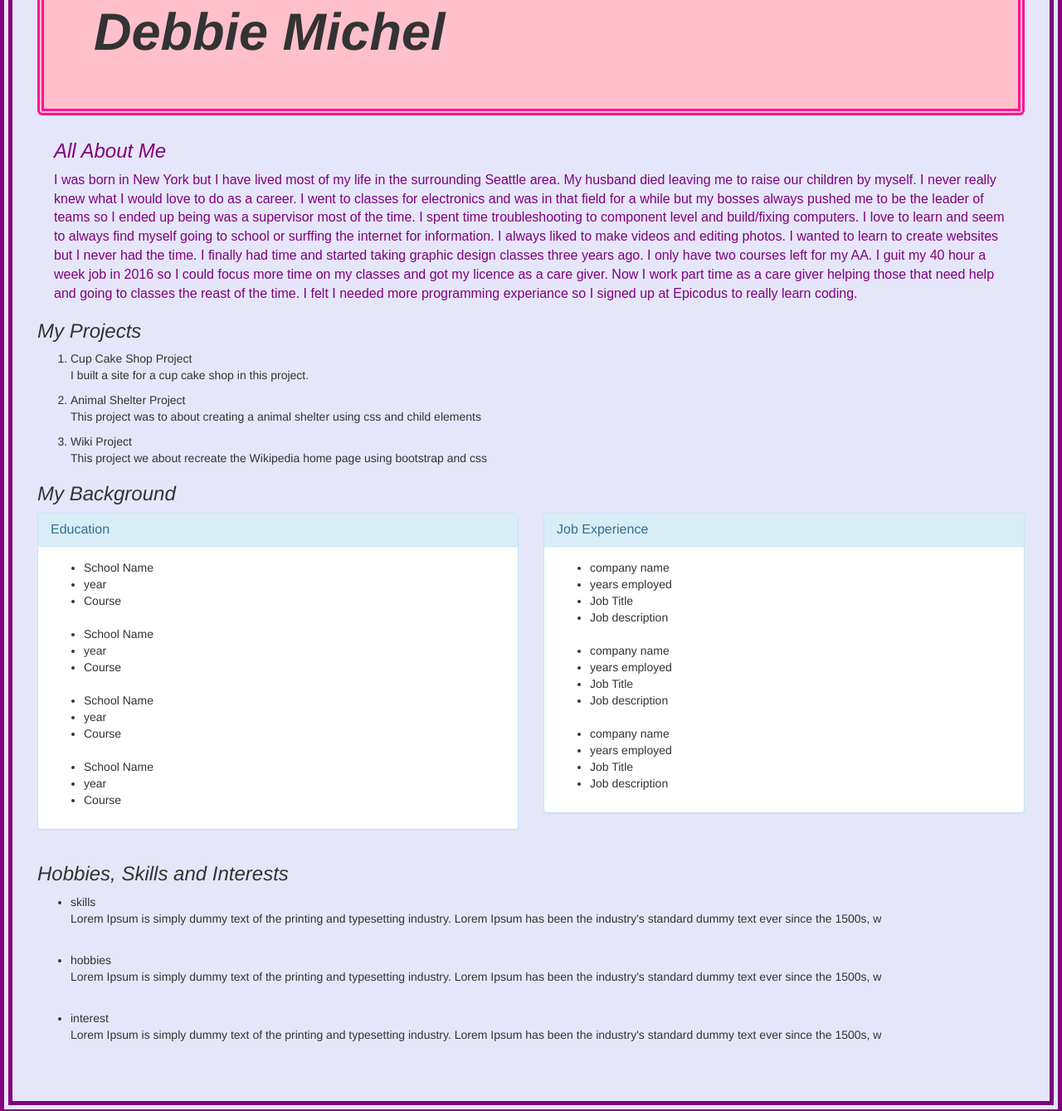
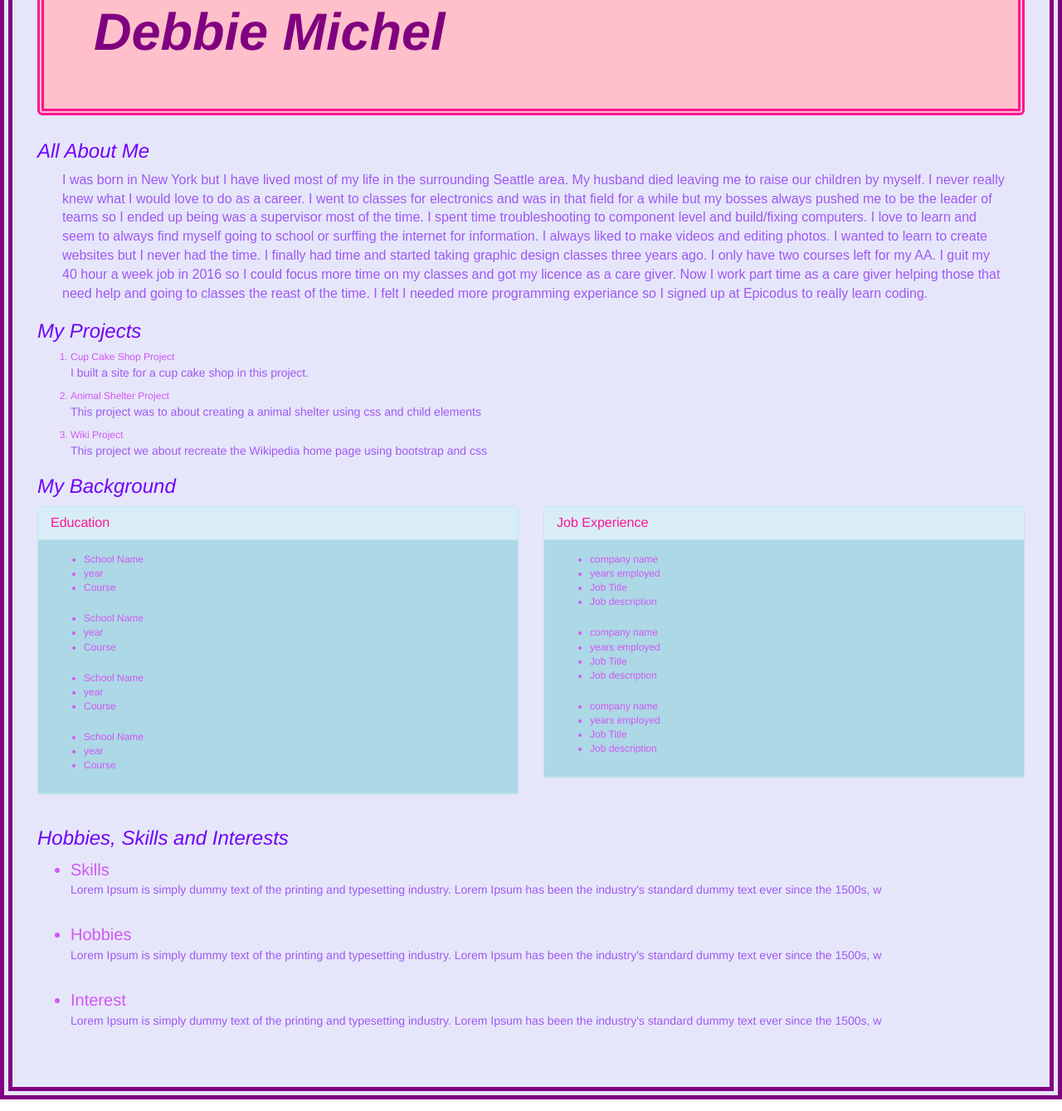
Before and after one commit to pursaa/portfolio, a plain HTML site: page index.html in a window 1280 px wide. Shown: the part 567-1906 px from the top of the page at 83% size. Drawn offline with Linux system fonts and the light colour scheme.

Commit message:
Add color to text and make image a circle image.

```diff
--- a/css/styles.css
+++ b/css/styles.css
@@ -1,33 +1,48 @@
-.container-fluid {
-  padding: 30px;
-  background: lavender;
-  border: 15px double purple;
-
+p {
+  color: #9e58f4;
 }
-.panel-title {
-  float: left;
-
-}
-.panel-heading {
-  height: 40px;
+li {
+  color: #d058f4;
+  font-size: 12px;
 }
 #about-me {
   width: auto;
-  padding-left: 20px;
+  padding-left: 30px;
   padding-right: 20px;
-  color: purple;
   font-family: sans-serif;
   font-size: 16px;
 }
 h3 {
   font-size: 24px;
   font-style: italic;
+  color: #7002f7;
 }
 .jumbotron {
   background-color: pink;
   border: 8px double deeppink;
-
 }
-.project {
-
+.project li {
+  font-size: 20px;
 }
+.container-fluid {
+  padding: 30px;
+  background: lavender;
+  border: 15px double purple;
+  color: #800080;
+}
+.div {
+  color: purple;
+}
+.panel-title {
+  float: left;
+  color: deeppink;
+}
+.panel-heading {
+  height: 40px;
+}
+.panel-body {
+  background-color: lightblue;
+}
+.hobby li {
+  font-size: 20px;
+}
--- a/index.html
+++ b/index.html
@@ -10,13 +10,13 @@
     <div class="container-fluid">
       <!--My picture-->
       <div class="jumbotron">
-      <img src="img/debbie-michel.png" alt="Photo of Debbie Michel">
+      <img src="img/debbie-michel.png" alt="Photo of Debbie Michel" class="img-circle">
       <h1><strong><em>Debbie Michel</em></strong></h1>
       </div>
       <!--About Me-->
-    <div id="about-me">
+    <div>
       <h3>All About Me</h3>
-      <p>I was born in New York but I have lived most of my life in the surrounding Seattle area.  My husband died leaving me to raise our children by myself.  I never really knew what I would love to do as a career.  I went to classes for electronics and was in that field for a while but my bosses always pushed me to be the leader of teams so I ended up being was a supervisor most of the time.  I spent time troubleshooting to component level and build/fixing computers. I love to learn and seem to always find myself going to school or surffing the internet for information.  I always liked to make videos and editing photos.  I wanted to learn to create websites but I never had the time. I finally had time and started taking graphic design classes three years ago. I only have two courses left for my AA.  I guit my 40 hour a week job in 2016 so I could focus more time on my classes and got my licence as a care giver.  Now I work part time as a care giver helping those that need help and going to classes the reast of the time. I felt I needed more programming experiance so I signed up at Epicodus to really learn coding.</p>
+      <p id="about-me">I was born in New York but I have lived most of my life in the surrounding Seattle area.  My husband died leaving me to raise our children by myself.  I never really knew what I would love to do as a career.  I went to classes for electronics and was in that field for a while but my bosses always pushed me to be the leader of teams so I ended up being was a supervisor most of the time.  I spent time troubleshooting to component level and build/fixing computers. I love to learn and seem to always find myself going to school or surffing the internet for information.  I always liked to make videos and editing photos.  I wanted to learn to create websites but I never had the time. I finally had time and started taking graphic design classes three years ago. I only have two courses left for my AA.  I guit my 40 hour a week job in 2016 so I could focus more time on my classes and got my licence as a care giver.  Now I work part time as a care giver helping those that need help and going to classes the reast of the time. I felt I needed more programming experiance so I signed up at Epicodus to really learn coding.</p>
     </div>
       <!--My projects-->
 
@@ -102,13 +102,13 @@
               <div class="hobby">
                 <h3>Hobbies, Skills and Interests</h3>
                 <ul>
-                  <li>skills</li>
+                  <li>Skills</li>
                     <p>Lorem Ipsum is simply dummy text of the printing and typesetting industry. Lorem Ipsum has been the industry's standard dummy text ever since the 1500s, w</p>
                   </br>
-                  <li>hobbies</li>
+                  <li>Hobbies</li>
                     <p>Lorem Ipsum is simply dummy text of the printing and typesetting industry. Lorem Ipsum has been the industry's standard dummy text ever since the 1500s, w</p>
                   </br>
-                  <li>interest</li>
+                  <li>Interest</li>
                     <p>Lorem Ipsum is simply dummy text of the printing and typesetting industry. Lorem Ipsum has been the industry's standard dummy text ever since the 1500s, w</p>
                   </br>
                 </ul>
```
